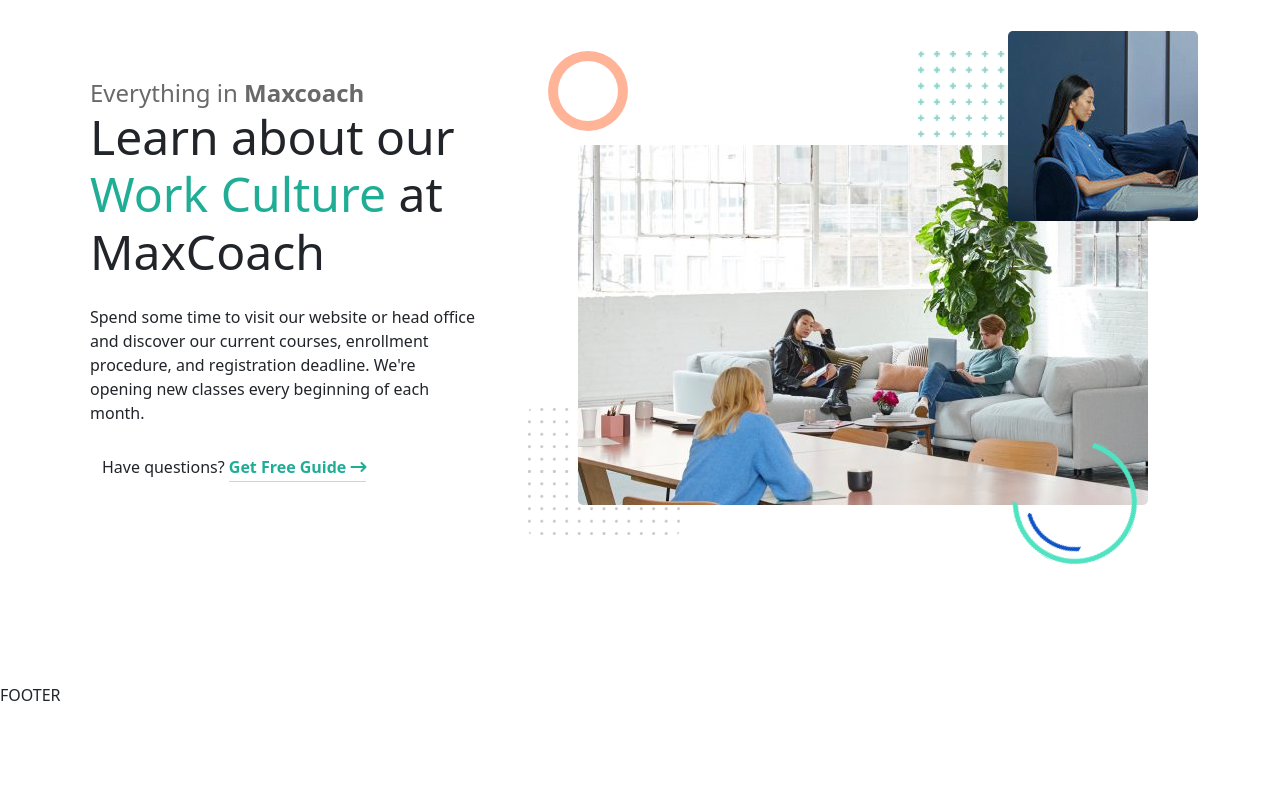
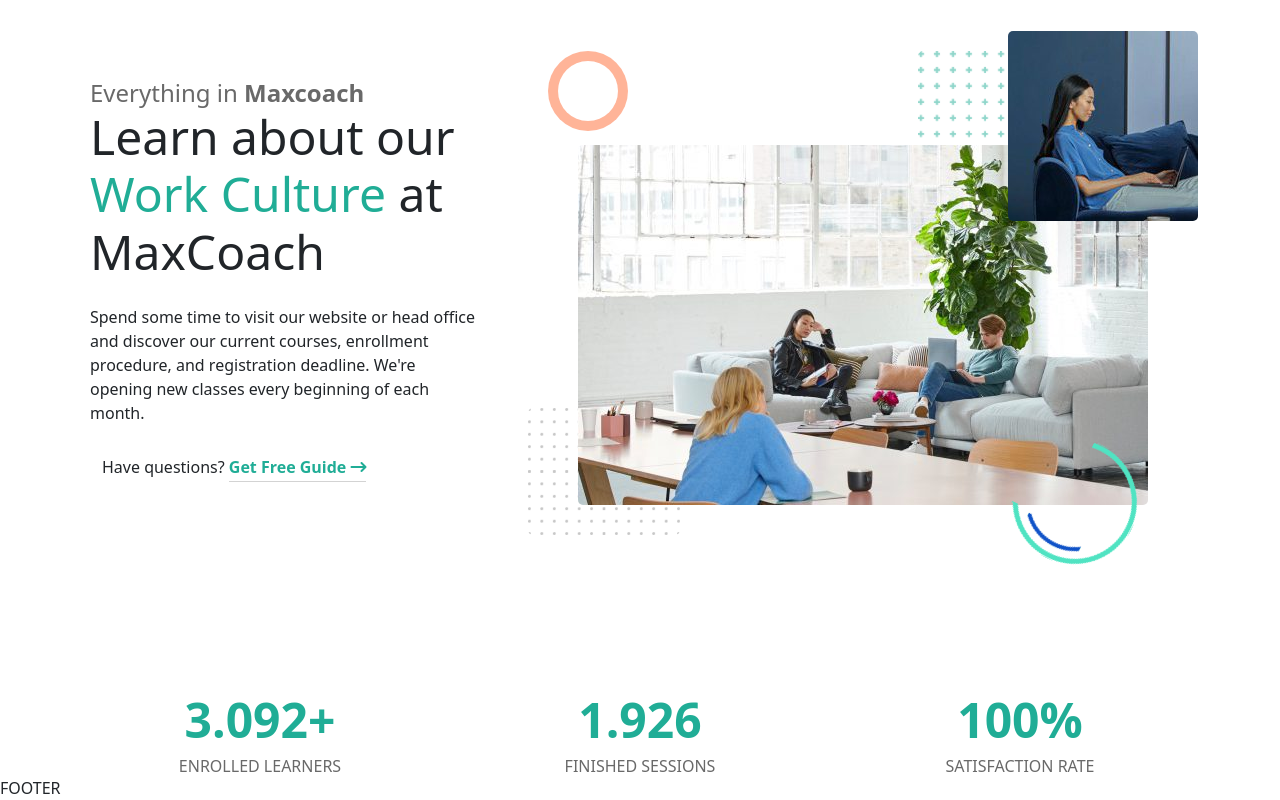
Before and after one commit to gabrielebottari/proj-html-vuejs, a Vue app: page / in a window 1280 px wide. Shown: the part 829-1629 px from the top of the page. Before the commit the page ends 1536 px from the top, so only its background shows below. Built offline with nearby package versions, Linux system fonts and the light colour scheme.

Commit message:
ADD main satisfaction

```diff
--- a/src/components/AppMain.vue
+++ b/src/components/AppMain.vue
@@ -1,6 +1,7 @@
 <script>
 import Jumbotron from "./partials/AppJumbotron.vue";
 import MainEverything from "./partials/AppMainEverything.vue";
+import MainSatisfaction from "./partials/AppMainSatisfaction.vue";
 
 export default {
     data() {
@@ -11,6 +12,7 @@
     components: {
     Jumbotron,
     MainEverything,
+    MainSatisfaction,
 
   },
     methods: {
@@ -23,6 +25,7 @@
     <main>
         <Jumbotron></Jumbotron>
         <MainEverything></MainEverything>
+        <MainSatisfaction></MainSatisfaction>
     </main>
 </template>
 
--- /dev/null
+++ b/src/components/partials/AppMainSatisfaction.vue
@@ -0,0 +1,60 @@
+<script>
+export default {
+    data() {
+        return {
+            stats: [
+                {
+                number: "3.092+",
+                text: "enrolled learners",
+                },
+                {
+                number: "1.926",
+                text: "finished sessions",
+                },
+                {
+                number: "100%",
+                text: "satisfaction rate",
+                },
+            ],
+
+        };
+    },
+    methods: {
+
+    }
+}
+</script>
+
+<template>
+
+    <section class="container">
+
+        <div class="row">
+
+            <div class="col-4 text-center" v-for="stat in stats">
+                <h3 class="fw-bold py-2">{{ stat.number }}</h3>
+                <h6 class="text-uppercase">{{ stat.text }}</h6>
+            </div>
+
+
+        </div>
+
+    </section>
+
+</template>
+
+<style lang="scss" scoped>
+@use "../../assets/scss/partials/variables.scss" as *;
+@use "../../assets/scss/partials/reset.scss" as*;
+
+    h3 {
+        color: $overGreen;
+        font-size: 3em;
+    }
+
+    h6 {
+        color: $darkGrey;
+    }
+
+
+</style>
```
Also changed, not shown: src/components/partials/AppMainEverything.vue (+3 -6 lines).
